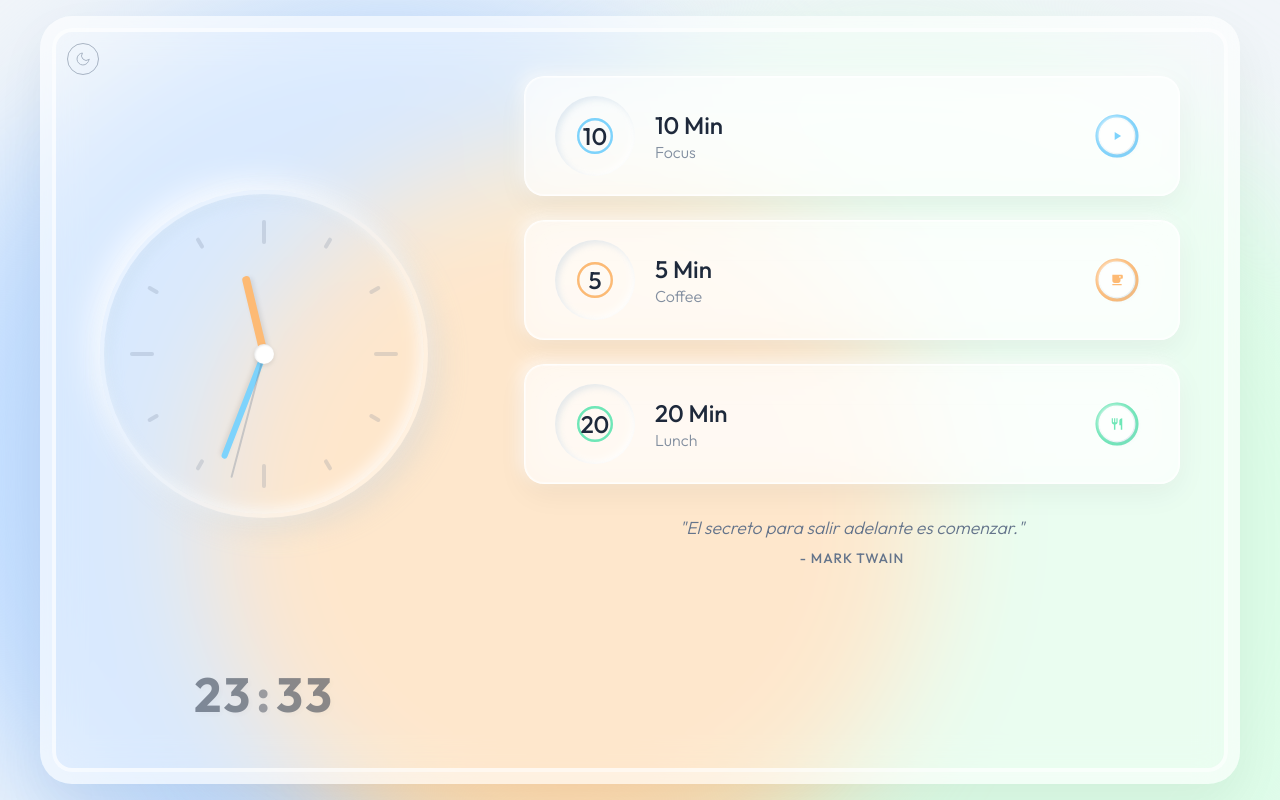
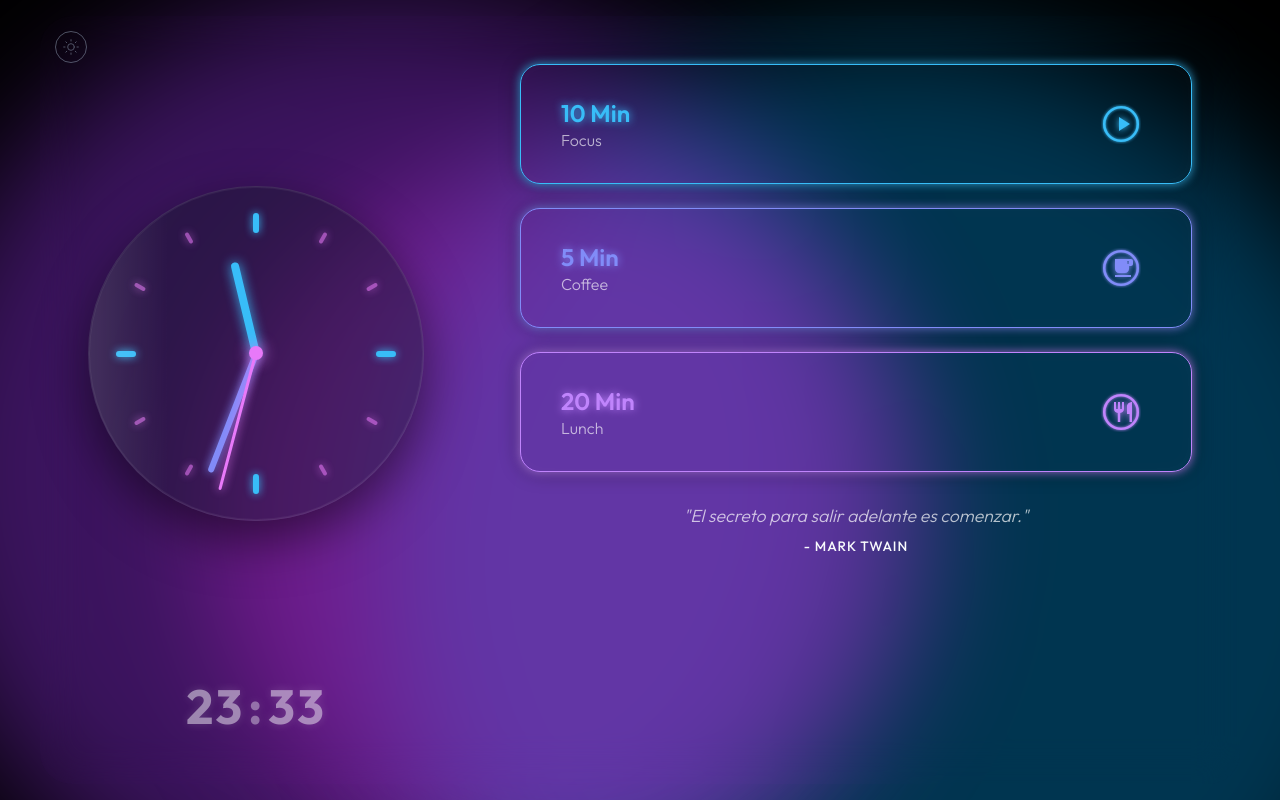
Before and after one commit to kazlan/Watchclock, a React (Vite) app: page / in a window 1280 px wide. Built offline with nearby package versions, Linux system fonts and the light colour scheme.

Commit message:
fix: remove catch-all vercel rewrite that broke sw.js loading, dark mode default

```diff
--- a/src/App.jsx
+++ b/src/App.jsx
@@ -33,9 +33,7 @@ const TIMERS_CONFIG = [
 ];
 
 function App() {
-  const [theme, setTheme] = useState(
-    window.matchMedia('(prefers-color-scheme: dark)').matches ? 'dark' : 'light'
-  );
+  const [theme, setTheme] = useState('dark');
   const [activeTimerId, setActiveTimerId] = useState(null);
   const [runningTimerId, setRunningTimerId] = useState(null);
   const [activeEndTime, setActiveEndTime] = useState(null);
```
Also changed, not shown: vercel.json.
